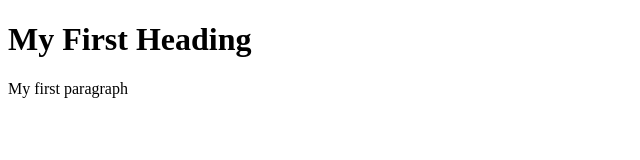
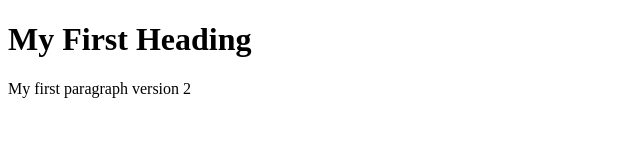
Before and after one commit to kSingChee/Practical3, a plain HTML site: page index.html in a window 1280 px wide. Shown: the full height of the page, 0-640 px from the left. Drawn offline with Linux system fonts and the light colour scheme.

Commit message:
adding version 2 in line9

```diff
--- a/index.html
+++ b/index.html
@@ -6,7 +6,7 @@
 <body>
 
 <h1>My First Heading</h1>
-<p>My first paragraph</p>
+<p>My first paragraph version 2</p>
 
 </body>
 </html>
```
